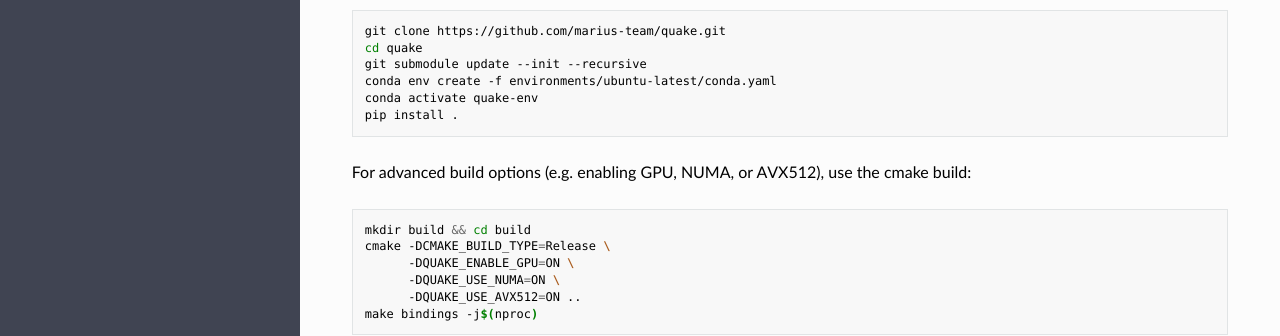
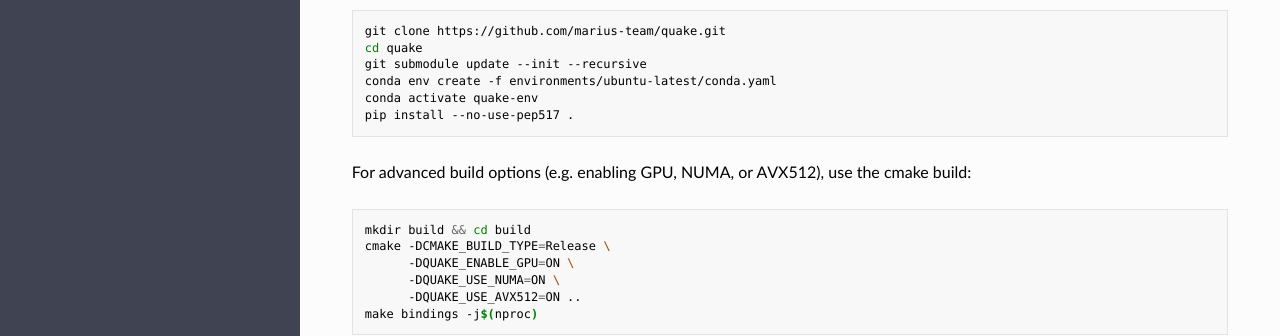
Before and after one commit to marius-team/quake, a Sphinx documentation site: the page built from docs/install.rst, in a window 1280 px wide and 993 px high. Shown: the part 469-805 px from the top of the window. Built offline with Sphinx 7.4.7 and the Read the Docs theme 3.1.0, drawn with Linux system fonts in a browser that asks for light colours.

Commit message:
update docs

```diff
--- a/docs/development_guide.rst
+++ b/docs/development_guide.rst
@@ -123,7 +123,7 @@
 
 .. code-block:: bash
 
-   pip install .
+   pip install --no-use-pep517 .
 
 
 5. **Run Tests:**
--- a/docs/install.rst
+++ b/docs/install.rst
@@ -21,7 +21,7 @@
     git submodule update --init --recursive
     conda env create -f environments/ubuntu-latest/conda.yaml
     conda activate quake-env
-    pip install .
+    pip install --no-use-pep517 .
 
 For advanced build options (e.g. enabling GPU, NUMA, or AVX512), use the cmake build:
 
--- a/docs/quickstart.rst
+++ b/docs/quickstart.rst
@@ -37,7 +37,7 @@
 
 .. code-block:: bash
 
-    pip install .
+    pip install --no-use-pep517 .
 
 Step 4: Run Example Program
 -------------------------------
```
Also changed, not shown: README.md (+1 -1 lines).
